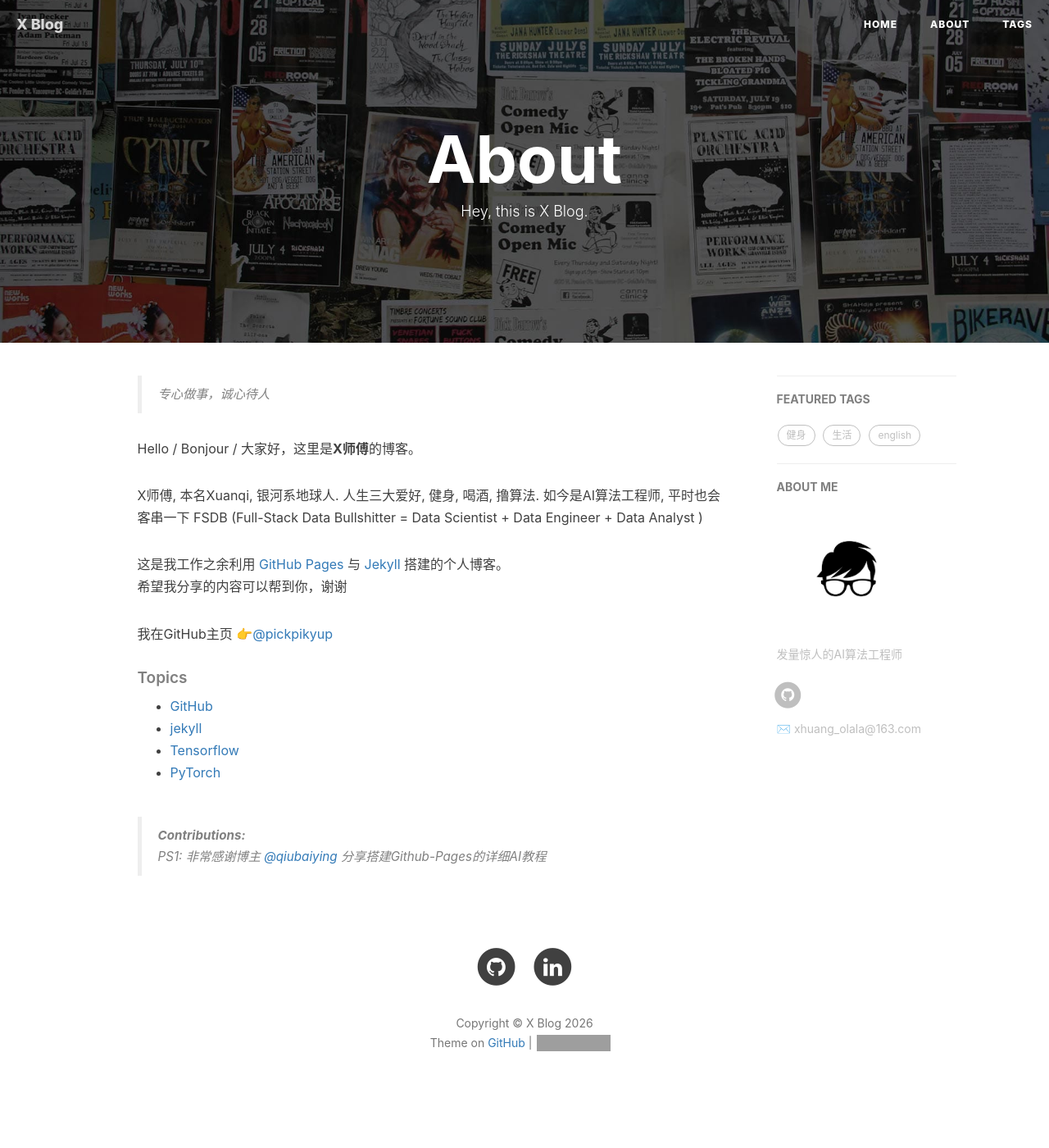
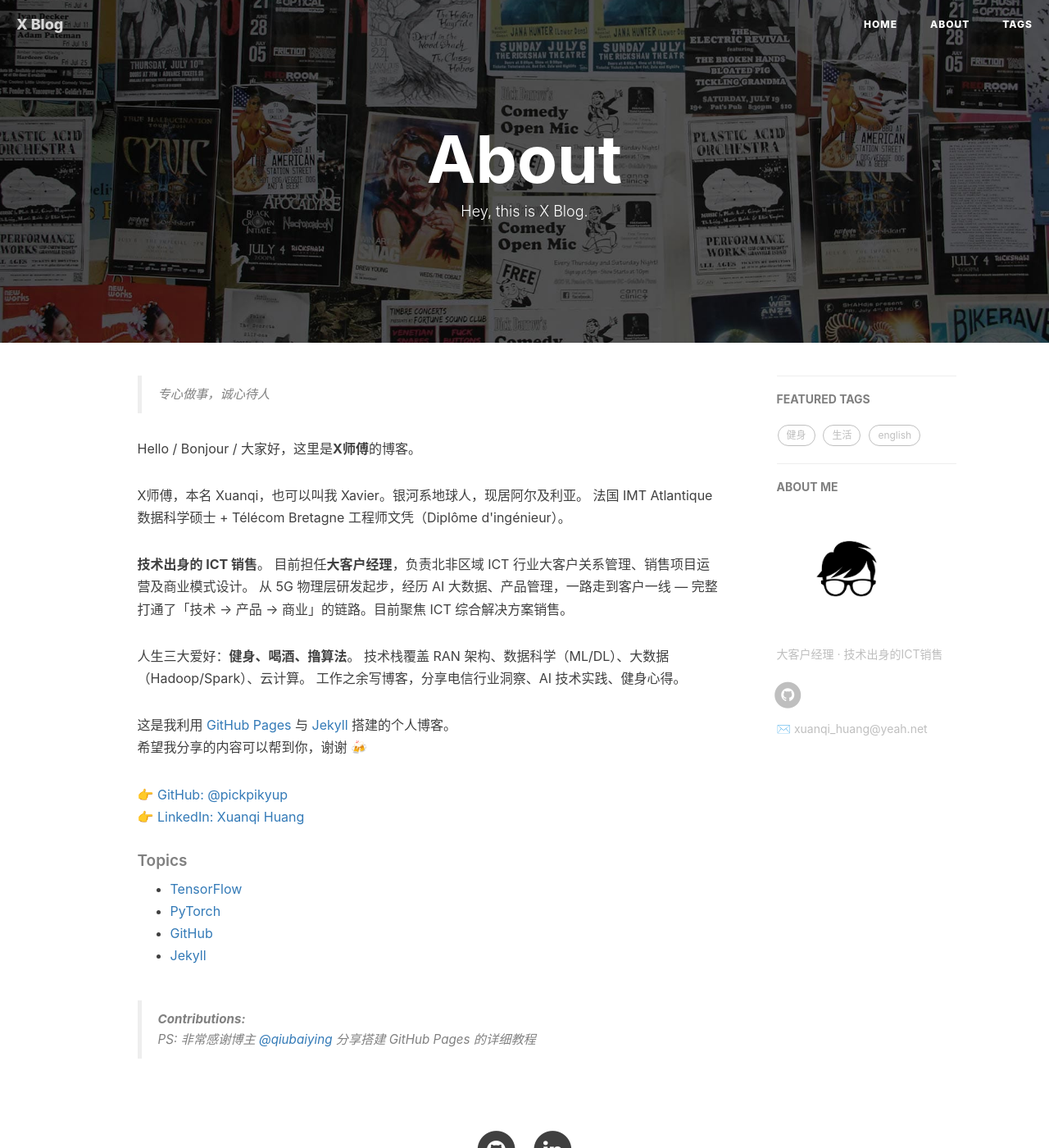
Before and after one commit to pickpikyup/pickpikyup.github.io, a Jekyll site: the page built from about.html, in a window 1280 px wide and 1400 px high. Shown: the whole window at 82% size. Built offline with Jekyll 4.4.1, drawn with Linux system fonts in a browser that asks for light colours; nearby versions of some CDN libraries; comment, search, counter and statistics services are not loaded; grey boxes are pictures that could not be loaded.

Commit message:
更新个人简介: 技术出身的ICT销售 · 大客户经理 · ICT综合解决方案销售

```diff
--- a/_config.yml
+++ b/_config.yml
@@ -2,16 +2,16 @@
 title: X Blog
 SEOTitle: X师傅的博客 | X Blog
 header-img: img/post-bg-hacker.jpg
-email: xhuang_olala@163.com
-description: "Hi, friend, 好久不见, 这里是Data Scientist -- 爱健身的X师傅小站"
-keyword: "Mr.X, X's Blog, X师傅, 数据可视化, 数据科学, 深度学习, AI, 人工智能, python"
+email: xuanqi_huang@yeah.net
+description: "技术出身的ICT销售 · 大客户经理 · 数据科学 · 电信 · 健身 | X Blog"
+keyword: "Mr.X, X Blog, X师傅, ICT, 销售, 大客户经理, 数据科学, 深度学习, AI, 电信, 5G, python"
 url: "http://pickpikyup.github.io"          # your host, for absolute URL
 baseurl: ""      # for example, '/blog' if your blog hosted on 'host/blog'
 github_repo: "https://github.com/pickpikyup/pickpikyup.github.io.git" # you code repository
 
 # Sidebar settings
 sidebar: true                           # whether or not using Sidebar.
-sidebar-about-description: "发量惊人的AI算法工程师"
+sidebar-about-description: "大客户经理 · 技术出身的ICT销售"
 sidebar-avatar: /img/mrx_head.jpg      # use absolute URL, seeing it's used in both `/` and `/about/`
 
 
--- a/about.html
+++ b/about.html
@@ -5,90 +5,106 @@ description: "Hey, this is X Blog."
 header-img: "img/home-bg.jpg"
 ---
 
-<!-- Language Selector -->
-<!-- <select class="sel-lang" onchange= "onLanChange(this.options[this.options.selectedIndex].value)">
-    <option value="0" selected> 中文 Chinese </option>
-    <option value="1"> 英文 English </option>
-</select> -->
-
 <!-- Chinese Version -->
 <div class="zh post-container">
 
-    <!--copied from markdown -->
     <blockquote>
         <p>专心做事，诚心待人</p>
     </blockquote>
 
     <p>Hello / Bonjour / 大家好，这里是<strong>X师傅</strong>的博客。</p>
-    <p>X师傅, 本名Xuanqi, 银河系地球人. 人生三大爱好, 健身, 喝酒, 撸算法. 如今是AI算法工程师, 平时也会客串一下 FSDB (Full-Stack Data Bullshitter = Data Scientist + Data Engineer + Data Analyst ) </p>
 
-    <p>这是我工作之余利用 <a href="https://pages.github.com/">GitHub Pages</a> 与 <a href="http://jekyll.com.cn/">Jekyll</a> 搭建的个人博客。<br>希望我分享的内容可以帮到你，谢谢</p>
+    <p>
+        X师傅，本名 Xuanqi，也可以叫我 Xavier。银河系地球人，现居阿尔及利亚。
+        法国 IMT Atlantique 数据科学硕士 + Télécom Bretagne 工程师文凭（Diplôme d'ingénieur）。
+    </p>
 
-    <p>我在GitHub主页 👉<a href="https://github.com/pickpikyup">@pickpikyup</a></p>
+    <p>
+        <strong>技术出身的 ICT 销售</strong>。
+        目前担任<strong>大客户经理</strong>，负责北非区域 ICT 行业大客户关系管理、销售项目运营及商业模式设计。
+        从 5G 物理层研发起步，经历 AI 大数据、产品管理，一路走到客户一线 — 完整打通了「技术 → 产品 → 商业」的链路。目前聚焦 ICT 综合解决方案销售。
+    </p>
+
+    <p>
+        人生三大爱好：<strong>健身、喝酒、撸算法</strong>。
+        技术栈覆盖 RAN 架构、数据科学（ML/DL）、大数据（Hadoop/Spark）、云计算。
+        工作之余写博客，分享电信行业洞察、AI 技术实践、健身心得。
+    </p>
+
+    <p>这是我利用 <a href="https://pages.github.com/">GitHub Pages</a> 与 <a href="http://jekyll.com.cn/">Jekyll</a> 搭建的个人博客。<br>希望我分享的内容可以帮到你，谢谢 🍻</p>
+
+    <p>
+        👉 <a href="https://github.com/pickpikyup">GitHub: @pickpikyup</a><br>
+        👉 <a href="https://www.linkedin.com/in/xuanqi-huang-599a62140">LinkedIn: Xuanqi Huang</a>
+    </p>
 
     <h5>Topics</h5>
     <ul>
+        <li><a href="https://www.tensorflow.org/">TensorFlow</a></li>
+        <li><a href="https://pytorch.org/">PyTorch</a></li>
         <li><a href="https://github.com">GitHub</a></li>
-        <li><a href="http://jekyll.com.cn/">jekyll</a></li>
-        <li><a href="https://www.tensorflow.org/">Tensorflow</a></li>
-        <li><a href="https://pytorch.org/">PyTorch</a></li>
+        <li><a href="http://jekyll.com.cn/">Jekyll</a></li>
     </ul>
+
     <blockquote>
         <b>Contributions:</b>
-        <p>PS1: 非常感谢博主 <a href="https://qiubaiying.github.io">@qiubaiying</a> 分享搭建Github-Pages的详细AI教程</p>
-        <!-- <p>PS2: 非常感谢贡献丰富贴图的网站 <a href="https://www.freepik.com/free-photos-vectors/science">@iuriimotov - www.freepik.com</a> 分享的设计图片</p> -->
+        <p>PS: 非常感谢博主 <a href="https://qiubaiying.github.io">@qiubaiying</a> 分享搭建 GitHub Pages 的详细教程</p>
     </blockquote>
 </div>
 
 <!-- English Version -->
-<!-- <div class="en post-container">
-    <blockquote><p>Yet another iOS Developer. <br>
-    Yet another Life-long Student.</p></blockquote>
+<div class="en post-container" style="display:none;">
+    <blockquote><p>Focus on the work, treat people with sincerity.</p></blockquote>
 
-    <p>Hi, I am <strong>Baiying Qiu</strong>，you can call me <strong>BY</strong>. I am an iOS software engineer and currently working in Xiamen</p>
+    <p>Hello / Bonjour / 大家好, this is <strong>Mr. X's</strong> blog.</p>
 
-    <p>This is my personal blog, through making Github Pages and Jekyll.My GitHub  👉 <a href="http://github.com/qiubaiying">Github·BY</a>.</p>
+    <p>
+        I'm Xuanqi (黄宣琦), currently based in Algiers, Algeria.
+        I hold a Master's in Data Science from IMT Atlantique and a Diplôme d'ingénieur from Télécom Bretagne, France.
+    </p>
 
-    <p>I am a sports enthusiast, I like fitness, running and boxing.</p>
+    <p>
+        <strong>ICT Sales with an engineering backbone</strong>.
+        Currently a <strong>Key Account Manager</strong> covering the North Africa ICT market — customer relationship management,
+        sales project operations, and business model design. Started from 5G physical layer R&D, moved through AI & Big Data
+        and product management, now on the commercial frontline — a full "tech → product → business" trajectory. Now focused on ICT integrated solution sales.
+    </p>
 
-    <h5>Talks</h5>
+    <p>
+        Three passions in life: <strong>fitness, good drinks, and algorithms</strong>.
+        Tech stack covers RAN architecture, Data Science (ML/DL), Big Data (Hadoop/Spark), and Cloud Computing.
+        I blog about telecom industry insights, AI practices, and fitness.
+    </p>
 
-    <ul>
-    <li><a href="https://github.com">GitHub</a></li>
-    <li><a href="http://jekyll.com.cn/">jekyll</a></li>
-    <li><a href="https://pages.github.com/">GitHub Pages</a></li>
-    <li><a href="https://qiubaiying.github.io">BY</a></li>
-    </ul>
-</div> -->
+    <p>Personal blog built with <a href="https://pages.github.com/">GitHub Pages</a> and <a href="http://jekyll.com.cn/">Jekyll</a>.</p>
+
+    <p>
+        👉 <a href="https://github.com/pickpikyup">GitHub: @pickpikyup</a><br>
+        👉 <a href="https://www.linkedin.com/in/xuanqi-huang-599a62140">LinkedIn: Xuanqi Huang</a>
+    </p>
+</div>
 
 <!-- Handle Language Change -->
 <script type="text/javascript">
-    // get nodes
     var $zh = document.querySelector(".zh");
     var $en = document.querySelector(".en");
     var $select = document.querySelector("select");
 
-    // bind hashchange event
     window.addEventListener('hashchange', _render);
 
-    // handle render
     function _render(){
         var _hash = window.location.hash;
-        // en
         if(_hash == "#en"){
             $select.selectedIndex = 1;
             $en.style.display = "block";
             $zh.style.display = "none";
-        // zh by default
         }else{
-            // not trigger onChange, otherwise cause a loop call.
             $select.selectedIndex = 0;
             $zh.style.display = "block";
             $en.style.display = "none";
         }
     }
 
-    // handle select change
     function onLanChange(index){
         if(index == 0){
             window.location.hash = "#zh"
@@ -124,18 +138,12 @@ header-img: "img/home-bg.jpg"
 {% endif %}
 <!-- Gitalk end -->
 
- <!-- disqus 评论框 start  -->
 {% if site.disqus.enable %}
+<div class="comment">
+    <div id="disqus_thread" class="disqus-thread"></div>
+</div>
 
-<div class="comment">
-    <div id="disqus_thread" class="disqus-thread">
-    </div>
-</div>
-<!-- disqus 评论框 end -->
-
-<!-- disqus 公共JS代码 start (一个网页只需插入一次) -->
 <script type="text/javascript">
-    /* * * CONFIGURATION VARIABLES * * */
     var disqus_shortname = "{{site.disqus.username}}";
     var disqus_identifier = "{{site.disqus.username}}/{{page.url}}";
     var disqus_url = "{{site.url}}{{page.url}}";
@@ -146,5 +154,4 @@ header-img: "img/home-bg.jpg"
         (document.getElementsByTagName('head')[0] || document.getElementsByTagName('body')[0]).appendChild(dsq);
     })();
 </script>
-<!-- disqus 公共JS代码 end -->
 {% endif %}
```
Also changed, not shown: other parts of about.html (+0 -2 lines).
